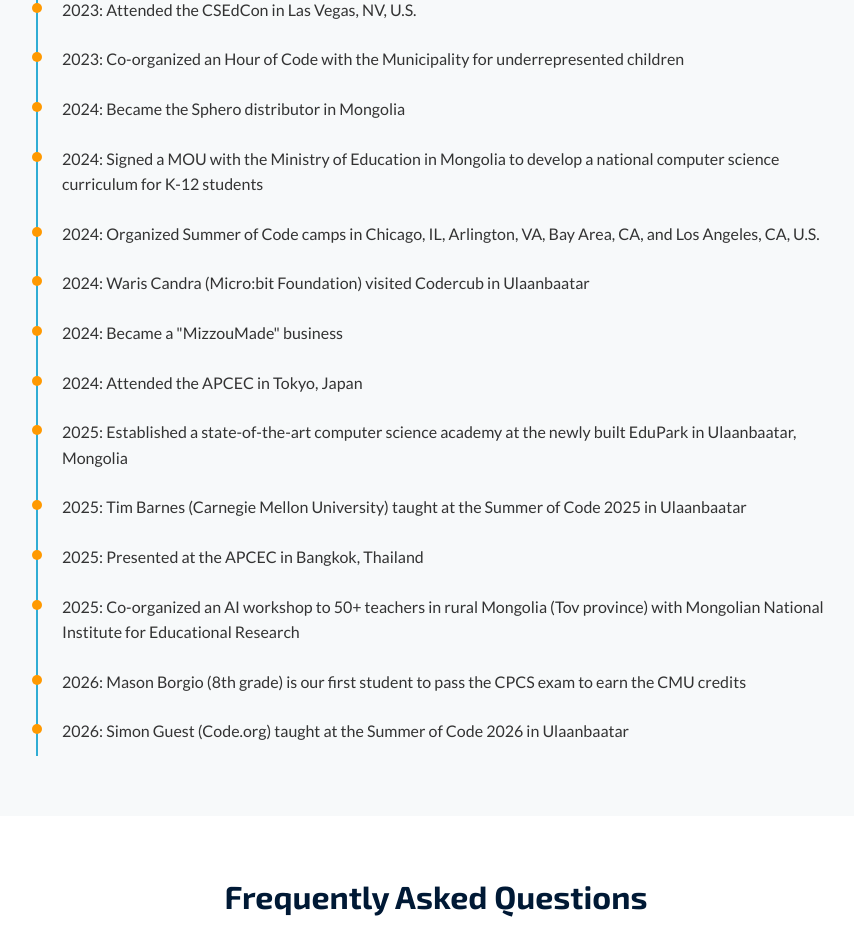
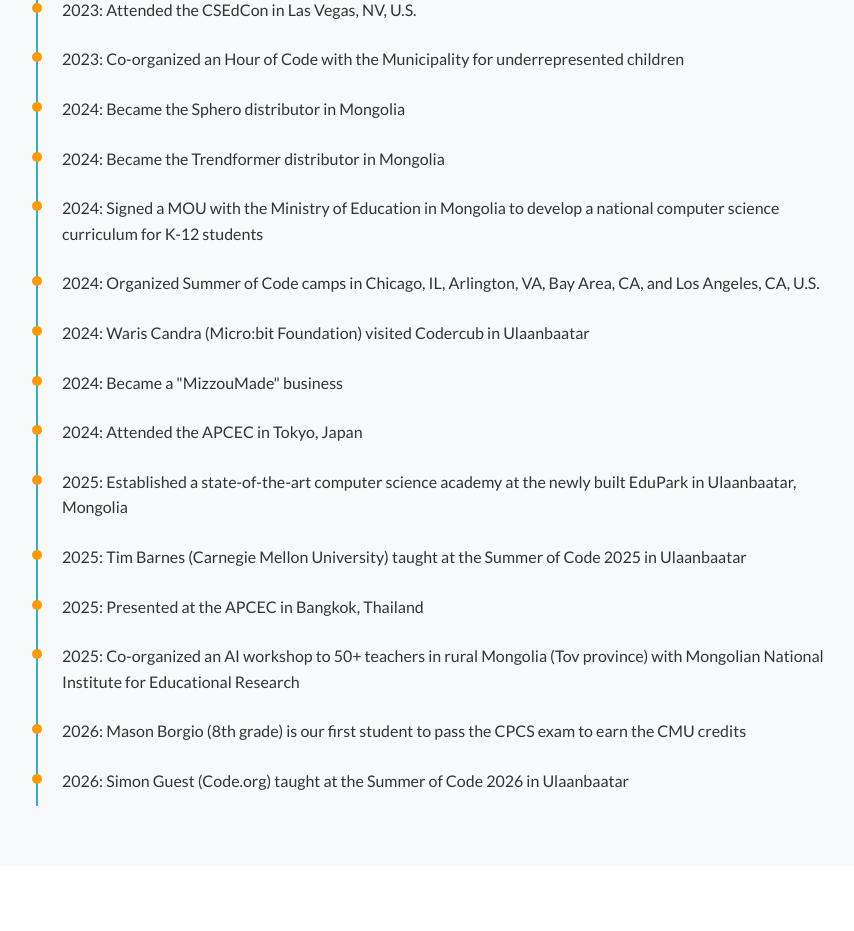
Before and after one commit to zmagsar/computerscience.mn, a Vue app: page /about in a window 1280 px wide. Shown: the part 1740-2671 px from the top of the page, without its empty margins (204-1058 px from the left). Built offline with nearby package versions, Linux system fonts and the light colour scheme.

Commit message:
Update AboutView.vue

```diff
--- a/src/views/AboutView.vue
+++ b/src/views/AboutView.vue
@@ -25,6 +25,7 @@
   '2023: Attended the CSEdCon in Las Vegas, NV, U.S.',
   '2023: Co-organized an Hour of Code with the Municipality for underrepresented children',
   '2024: Became the Sphero distributor in Mongolia',
+  '2024: Became the Trendformer distributor in Mongolia',
   '2024: Signed a MOU with the Ministry of Education in Mongolia to develop a national computer science curriculum for K-12 students',
   '2024: Organized Summer of Code camps in Chicago, IL, Arlington, VA, Bay Area, CA, and Los Angeles, CA, U.S.',
   '2024: Waris Candra (Micro:bit Foundation) visited Codercub in Ulaanbaatar',
```
